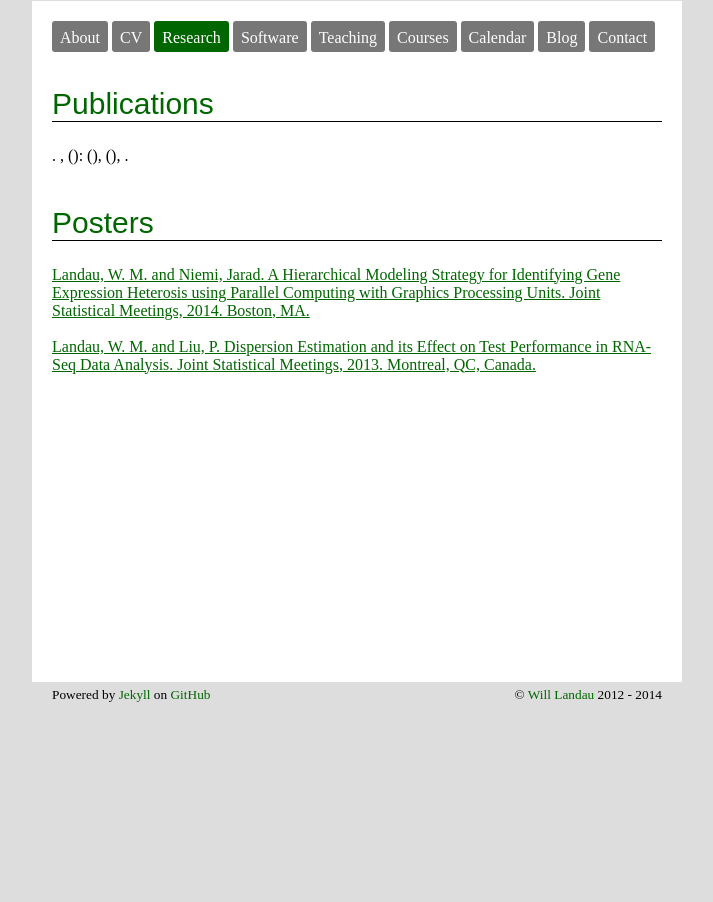
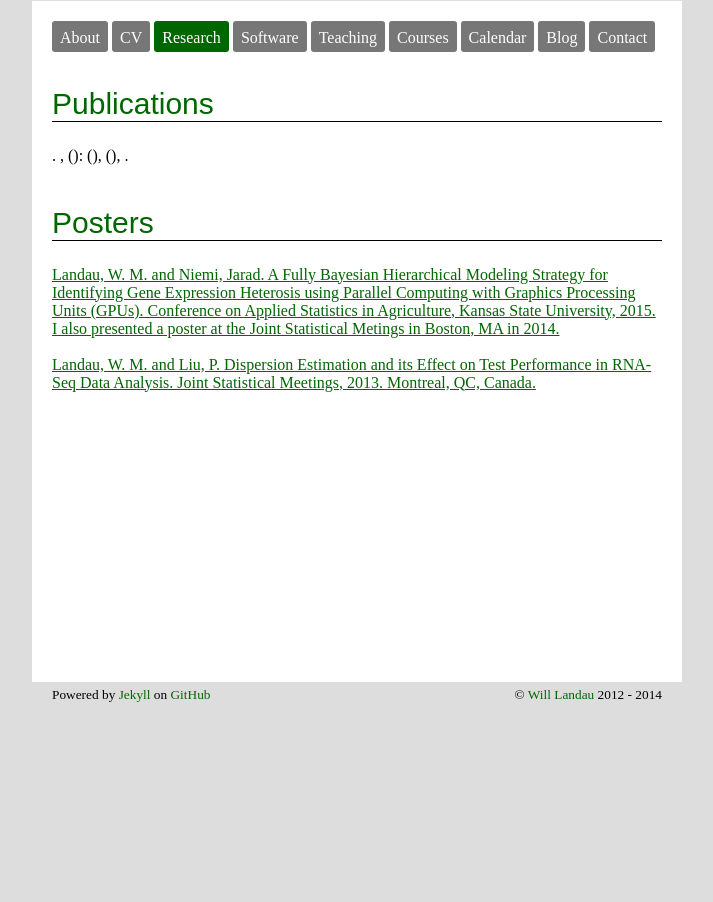
Before and after one commit to wlandau/wlandau.github.io, a Jekyll site: the page built from research.html, in a window 1280 px wide. Shown: the whole page, without its empty margins (283-996 px from the left). Built offline with Jekyll 4.4.1, drawn with Linux system fonts in a browser that asks for light colours.

Commit message:
update poster ksu

```diff
--- a/research.html
+++ b/research.html
@@ -75,10 +75,12 @@ root: "/"
 
 <h2>Posters</h2>
 
-<a href="research/jsm2014.pdf" target="_blank">Landau, W. M. and Niemi, Jarad.
-A Hierarchical Modeling Strategy for Identifying Gene Expression Heterosis using
-Parallel Computing with Graphics Processing Units. Joint Statistical Meetings, 2014.
-Boston, MA.</a><br/><br/>
+<a href="research/ksu2015.pdf" target="_blank">Landau, W. M. and Niemi, Jarad.
+A Fully Bayesian Hierarchical Modeling Strategy for Identifying
+Gene Expression Heterosis using Parallel Computing with Graphics
+Processing Units (GPUs). Conference on Applied Statistics in Agriculture,
+Kansas State University, 2015. I also presented a poster at the Joint
+Statistical Metings in Boston, MA in 2014.</a><br/><br/>
 
 <a href="research/jsm2013.pdf" target="_blank">Landau, W. M. and Liu, P. Dispersion Estimation and its Effect on Test Performance
 in RNA-Seq Data Analysis. Joint Statistical Meetings, 2013. Montreal, QC, Canada.</a>
```
Also changed, not shown: 2 other files.
